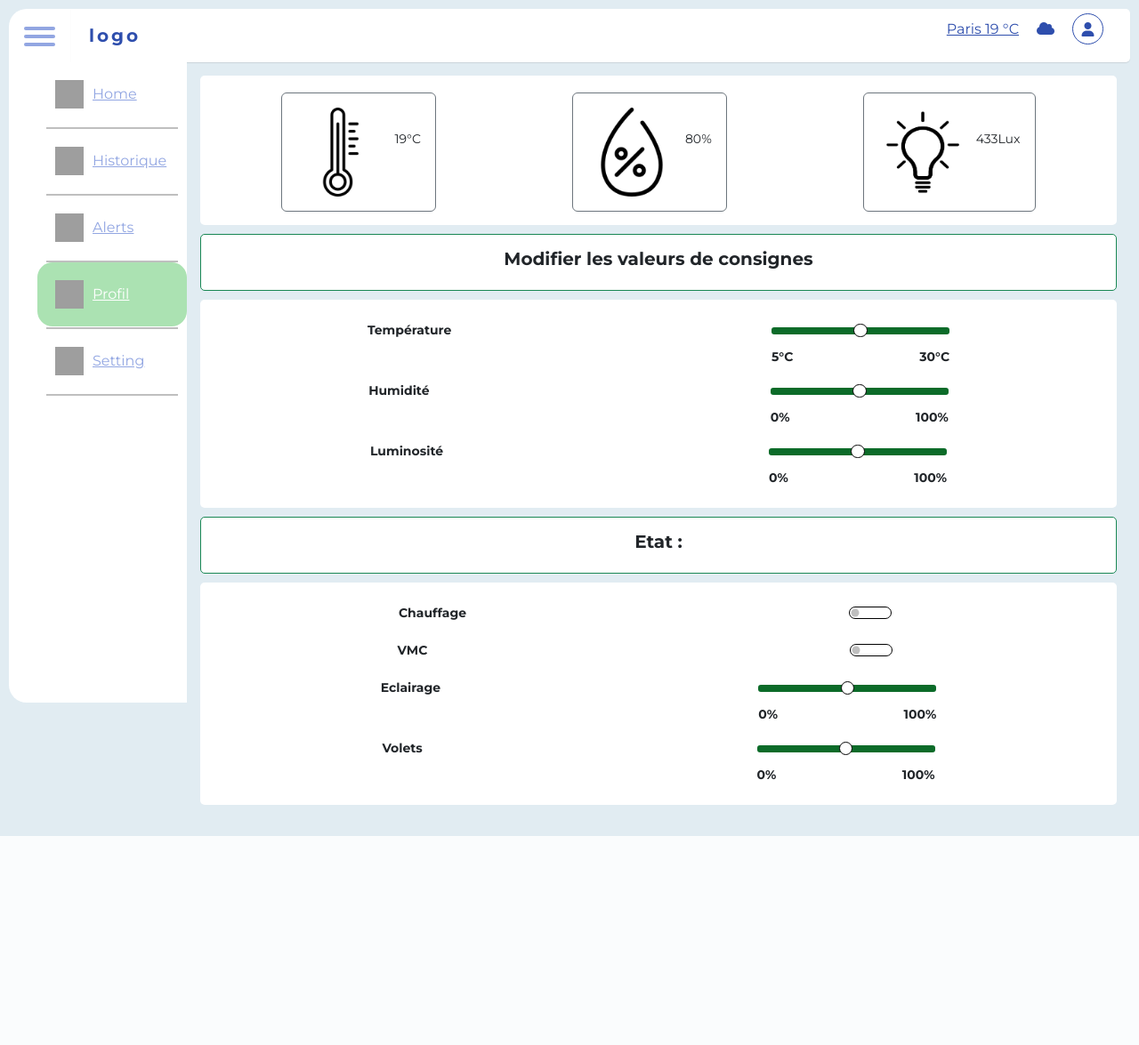
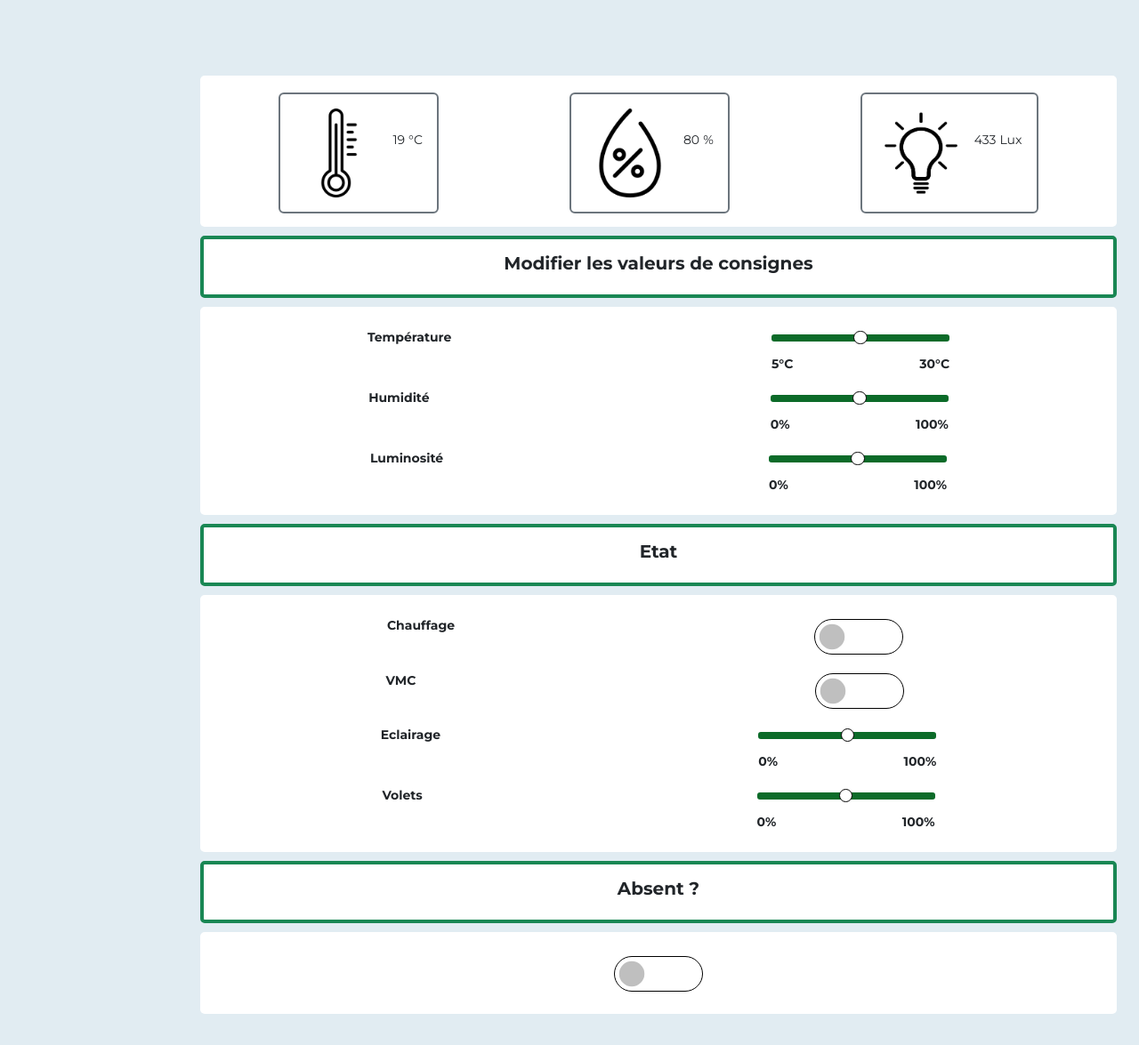
Before and after one commit to abdelkarim-jouidri/B-BHome, a PHP site: page /azize.html in a window 1280 px wide. Shown: the whole page at 89% size. Before the commit the page ends 940 px from the top, so only its background shows below. Run offline with PHP 8.4, Linux system fonts and the light colour scheme; some libraries are stand-ins or nearby versions; grey boxes are pictures that could not be loaded.

Commit message:
remove navbar and sidebar

```diff
--- a/azize.css
+++ b/azize.css
@@ -17,107 +17,6 @@ body{
   margin: 10px;
 }
 
-.wrapper .top_navbar{
-  width: calc(100% - 20px);
-  height: 60px;
-  display: flex;
-  position: fixed;
-  top: 10px;
-}
-
-.wrapper .top_navbar .hamburger{
-  width: 70px;
-  height: 100%;
-  background: #fff;
-  padding: 15px 17px;
-  border-top-left-radius: 20px;
-  cursor: pointer;
-
-}
-
-.wrapper .top_navbar .hamburger div{
-  width: 35px;
-  height: 4px;
-  background: #92a6e2;
-  margin: 5px 0;
-  border-radius: 5px;
-}
-
-.wrapper .top_navbar .top_menu{
-  width: calc(100% - 70px);
-  height: 100%;
-  background: #fff;
-  border-top-right-radius: 5px;
-  border-bottom-right-radius:5px;
-  display: flex;
-  justify-content: space-between;
-  align-items: center;
-  padding: 0 20px;
-  box-shadow: 0 1px 1px rgba(0,0,0,0.1);
-}
-
-.wrapper .top_navbar .top_menu .logo{
-  color: #2e4ead;
-  font-size: 20px;
-  font-weight: 700;
-  letter-spacing: 3px;
-}
-
-.wrapper .top_navbar .top_menu ul{
-  display: flex;
-}
-
-.wrapper .top_navbar .top_menu ul li> .a-link{
-  display: block;
-  margin: 0 10px;
-  width: 35px;
-  height: 35px;
-  line-height: 35px;
-  text-align: center;
-  border: 1px solid #2e4ead;
-  border-radius: 50%;
-  color: #2e4ead;
-}
-.wrapper .top_navbar .top_menu ul li > .a-link-ville{
-  display: block;
-  margin: 0 10px;
-  /* width: 35px; */
-  height: 35px;
-  line-height: 35px;
-  text-align: center;
-  /* border: 1px solid #2e4ead; */
-  /* border-radius: 50%; */
-  color: #2e4ead;
-}
-
-
-.wrapper .top_navbar .top_menu ul li a:hover{
-  background: #4360b5;
-  color: #fff;
-}
-
-.wrapper .top_navbar .top_menu ul li a:hover i{
-  color: #fff;
-}
-
-.wrapper .sidebar{
-  position: fixed;
-  top: 70px;
-  left: 10px;
-  background: #fff;
-  width: 200px;
-  height: calc(100% - 80px);
-  border-bottom-left-radius: 20px;
-  transition: all 0.3s ease;
-}
-.sidebar-icon-span{
-  display: flex !important;
-  align-items: center !important;
-}
-.sidebar-icon-img{
- width: 32px;
- height: 32px;
-}
 /* logos img  */
 .logos-icon-img{
   width: 100px;
@@ -182,7 +81,7 @@ input[type=range]:focus {
 }
 
 
-#check1:not(:checked),#check2:not(:checked) {
+#check1:not(:checked),#check2:not(:checked),#check3:not(:checked) {
   background-color:white;
   border:1px solid black;
 }
@@ -192,6 +91,19 @@ input[type=range]:focus {
   background-color:#0c6b29;
   border:1px solid black;
 }
+
+
+#check1,#check2,#check3{
+
+  height:40px;
+  width:100px;
+}
+
+#check3:checked {
+  background-color:red;
+  border:1px solid black;
+}
+
 /* position */
 datalist {
   display: flex;
@@ -201,65 +113,6 @@ datalist {
   width: 200px;
 }
 
-/* .rs-label{
-margin-left:20px;
-}
-
-.rs-label::after {
-  content:'°C';
-
-} */
-/* #temperatue{
-  position:relative;
-}
-#5degre{
-  position:absolute;
-  top:20px;
-  left:30px;
-} */
-
-
-.wrapper .sidebar ul li a{
-    display: block;
-    padding: 20px;
-    color: #fff;
-    position: relative;
-    margin-bottom: 1px;
-    color: #92a6e2;
-    white-space: nowrap;
-}
-
-/* .wrapper .sidebar ul li a:before{
-  content: "";
-  position: absolute;
-  top: 0;
-  left: 0;
-  width: 3px;
-  height: 100%;
-  background: #92a6e2;
-  display: none;
-} */
-
-.wrapper .sidebar ul li a span.icon{
-  margin-right: 10px;
-  display: inline-block;
-}
-
-.wrapper .sidebar ul li a span.title{
-  display: inline-block;
-}
-
-.wrapper .sidebar ul li a:hover,
-.wrapper .sidebar ul li a.active{
-  background: #abe2b2;
-  color: #fff;
-  border-radius: 17px;
-}
-
-.wrapper .sidebar ul li a:hover:before,
-.wrapper .sidebar ul li a.active:before{
-  display: block;
-}
 
 .wrapper .main_container{
   width: (100% - 200px);
@@ -278,21 +131,6 @@ margin-left:20px;
   border-radius: 5px;
 }
 
-.wrapper.collapse .sidebar{
-  width: 70px;
-}
-
-.wrapper.collapse .sidebar ul li a{
-  text-align: center;
-}
-
-.wrapper.collapse .sidebar ul li a span.icon{
-  margin: 0;
-}
-
-.wrapper.collapse .sidebar ul li a span.title{
-  display: none;
-}
 
 .wrapper.collapse .main_container{
   width: (100% - 70px);
--- a/azize.html
+++ b/azize.html
@@ -24,94 +24,30 @@
 
   <div class="wrapper">
 
-    <div class="top_navbar">
-      <div class="hamburger">
-        <div class="one"></div>
-        <div class="two"></div>
-        <div class="three"></div>
-      </div>
-      <div class="top_menu">
-        <div class="logo">
-               logo
-        </div>
-        <ul>
-          <li><a href="#" class="a-link-ville">
-               Paris 19 °C
-            </a></li>
-          <li><a href="#" class="a-link-ville">
-              <i class="fas fa-cloud"></i>
-            </a></li>
-          <li><a href="#" class="a-link">
-              <i class="fas fa-user"></i>
-            </a></li>
-        </ul>
-      </div>
-      <!-- hamberguer -->
-    </div>
 
-    <div class="sidebar">
-      <ul>
-        <li>
-          <a href="#" class="sidebar-icon-span">
-            <span class="icon"><img class="sidebar-icon-img"
-                src="https://img.icons8.com/wired/64/null/home-page.png" /></span>
-            <span class="title">Home</span>
-          </a>
-        </li>
-        <hr style="border: 1px solid black; margin: 0 10px;">
-        <li><a href="#" class="sidebar-icon-span">
-            <span class="icon"><img class="sidebar-icon-img"
-                src="https://img.icons8.com/wired/64/null/positive-dynamic.png" /></span>
-            <span class="title">Historique</span>
-          </a></li>
-        <hr style="border: 1px solid black; margin: 0 10px;">
-
-        <li><a href="#" class="sidebar-icon-span">
-            <span class="icon"><img class="sidebar-icon-img"
-                src="https://img.icons8.com/wired/64/null/alarm.png" /></span>
-            <span class="title">Alerts</span>
-          </a></li>
-        <hr style="border: 1px solid black; margin: 0 10px;">
-
-        <li><a href="#" class="active sidebar-icon-span">
-            <span class="icon"><img class="sidebar-icon-img"
-                src="https://img.icons8.com/wired/64/null/administrator-male.png" /></span>
-            <span class="title">Profil</span>
-          </a></li>
-        <hr style="border: 1px solid black; margin: 0 10px;">
-
-        <li><a href="#" class="sidebar-icon-span">
-            <span class="icon"><img class="sidebar-icon-img"
-                src="https://img.icons8.com/wired/64/null/settings.png" /></span>
-            <span class="title">Setting</span>
-          </a></li>
-        <hr style="border: 1px solid black; margin: 0 10px;">
-
-      </ul>
-    </div>
 
     <div class="main_container d-flex flex-column">
       <!-- les 3 logos -->
       <div class="item d-flex flex-wrap justify-content-around  align-item-center">
           <!-- 1 logo -->
-          <div class="first-logo  border border-secondary rounded  p-3 mt-1 mr-1 d-flex justify-content-between align-item-center">
+          <div class="first-logo border  border-2 border-secondary rounded  p-3 mt-1 mr-1 d-flex justify-content-between align-item-center">
 
              <div><img class="logos-icon-img" src="logo1.png"/></div>
              <div class="pt-4  ">
               <div class="font-weight-bold text-icon d-flex justify-content-between">
-                <span class="mr-1">19</span>
+                <span class="me-1">19</span>
                 <span>°C</span>
               </div>
              </div>
           </div>
           <!-- 2 logo -->
 
-          <div class="second-logo border border-secondary rounded  p-3 mt-1 mr-1 d-flex justify-content-between align-item-center">
+          <div class="second-logo border border-2 border-secondary rounded  p-3 mt-1 mr-1 d-flex justify-content-between align-item-center">
             <div><img class="logos-icon-img" src="logo2.png"/></div>
              <div class="pt-4  ">
 
               <div class="font-weight-bold text-icon d-flex justify-content-between">
-                <span class="mr-1">80</span>
+                <span class="me-1">80</span>
                 <span>%</span>
               </div>
 
@@ -119,11 +55,11 @@
 
           </div>
           <!-- 3 logo -->
-          <div class="third-logo border border-secondary rounded  p-3 mt-1 d-flex justify-content-between align-item-center">
+          <div class="third-logo border border-2 border-secondary rounded  p-3 mt-1 d-flex justify-content-between align-item-center">
             <div><img class="logos-icon-img" src="logo3-removebg-preview.png"/></div>
              <div class="pt-4 ">
               <div class="font-weight-bold text-icon d-flex justify-content-between">
-              <span class="mr-1">433</span>
+              <span class="me-1">433</span>
               <span>Lux</span>
             </div>
           </div>
@@ -133,7 +69,7 @@
 
       </div>
 
-      <div class="item text-center  border border-success ">
+      <div class="item text-center  border border-4 border-success ">
         <h5 class="fw-bold">Modifier les valeurs de consignes </h5>
       </div>
       <div class=" item">
@@ -178,8 +114,8 @@
       </div>
 
       </div>
-      <div class="item text-center  border border-success ">
-        <h5 class="fw-bold">Etat :</h5>
+      <div class="item text-center  border border-4 border-success ">
+        <h5 class="fw-bold">Etat </h5>
       </div>
       <div class="item">
         <div class="Chauffage p-2 d-flex justify-content-around align-item-center">
@@ -222,6 +158,21 @@
       </div>
 
       </div>
+
+      <div class="item text-center  border border-4 border-success ">
+        <h5 class="fw-bold">Absent ?</h5>
+      </div>
+
+      <div class="item">
+        <div class="Chauffage p-2 d-flex justify-content-center align-item-center">
+
+          <!-- <div class="margin-right-120 fw-bold">Chauffage  </div> -->
+          <div class="form-check form-switch ">
+            <input   class="form-check-input padding-right-46" type="checkbox" id="check3" >
+            <!-- <label class="form-check-label" for="flexSwitchCheckChecked">Checked switch checkbox input</label> -->
+          </div>
+      </div>
+
     </div>
   </div>
 
```
Also changed, not shown: danger.PNG (added).
